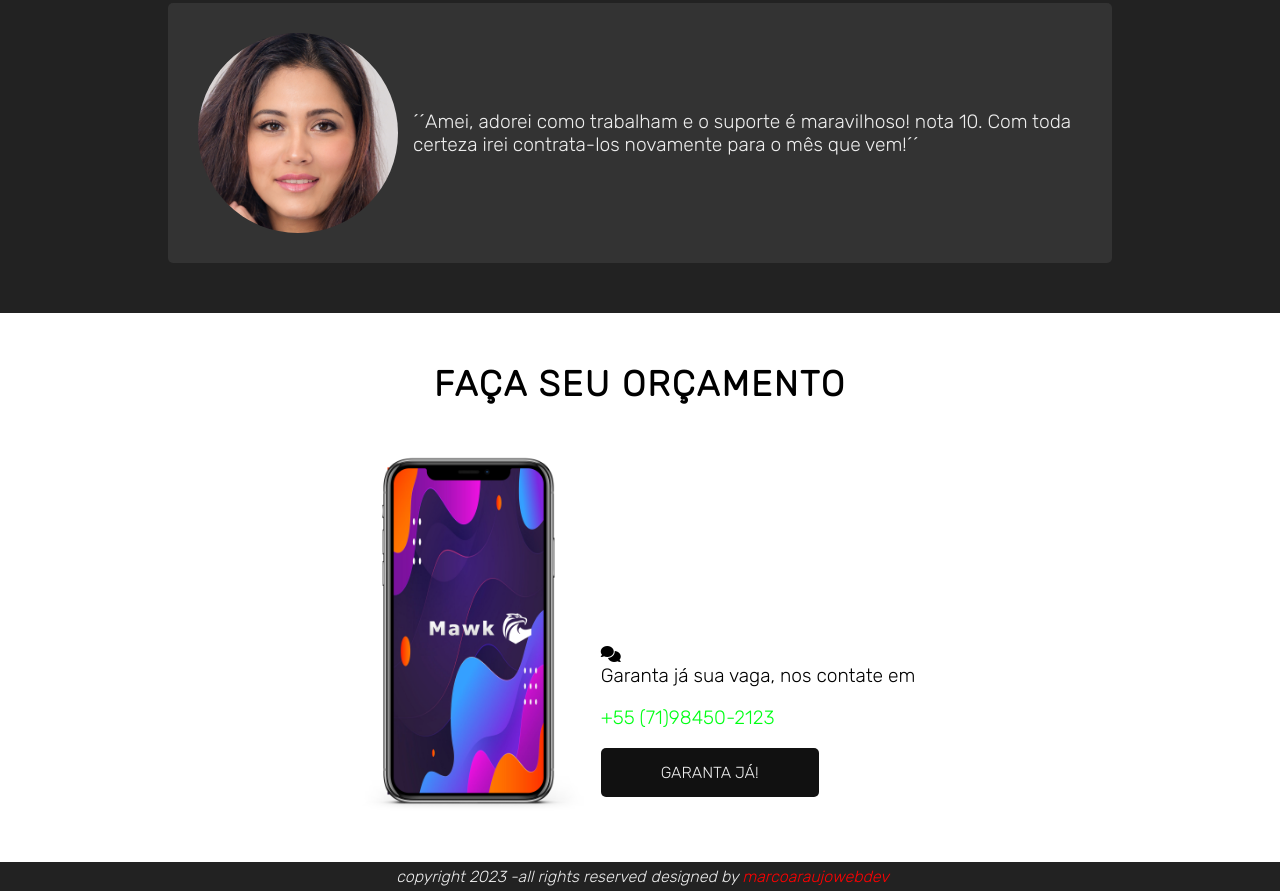
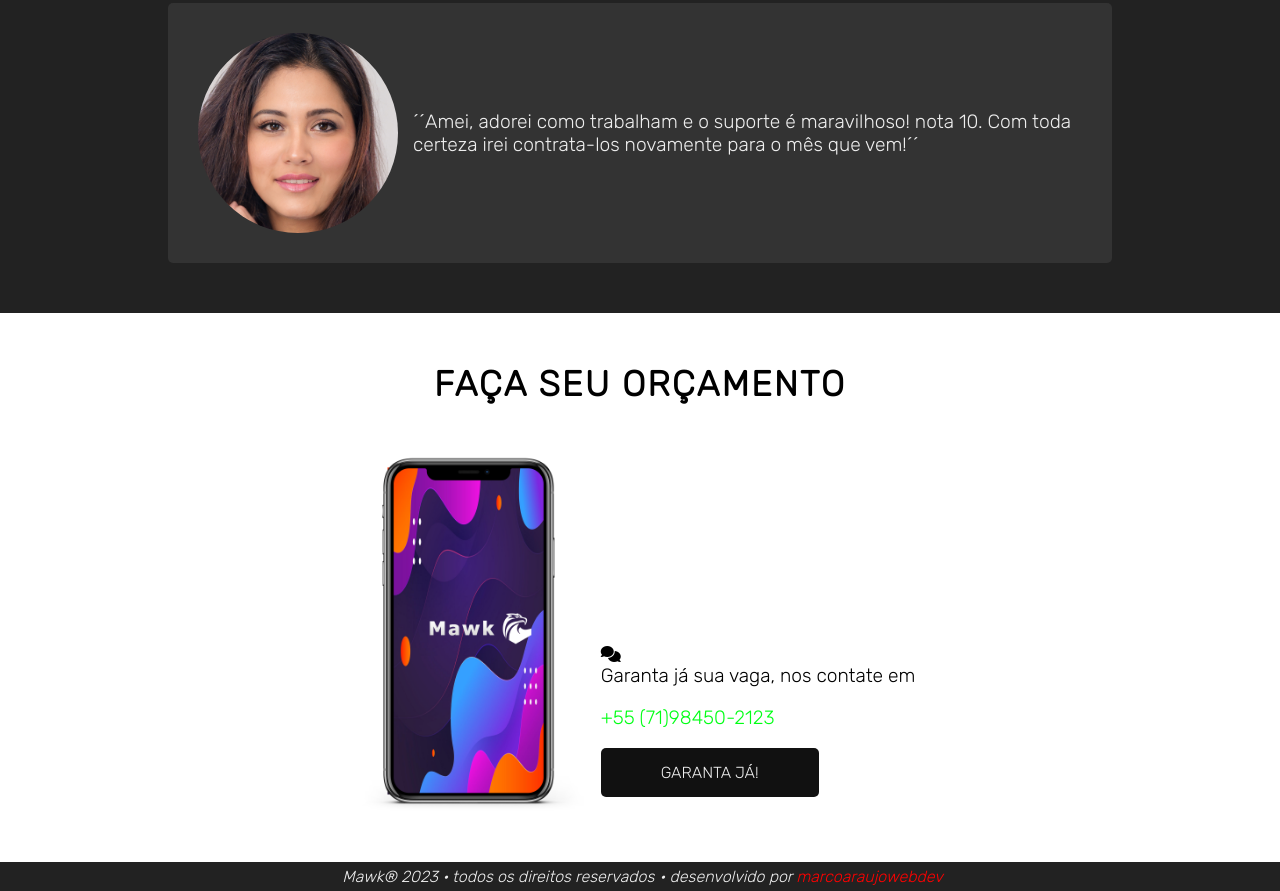
Before and after one commit to marcoaraujodev/Cool-looking-website, a plain HTML site: page index.html in a window 1280 px wide. Shown: the part 2545-3436 px from the top of the page. Drawn offline with Linux system fonts and the light colour scheme.

Commit message:
Update index.html

```diff
--- a/index.html
+++ b/index.html
@@ -111,8 +111,8 @@
                     </section>
 
             <footer>
-                <p class="copyright"> copyright 2023   -all rights reserved </p>
-                <p> designed by <a href="https://github.com/marcoaraujodev" target="_blank">marcoaraujowebdev</a></p>
+                <p class="copyright"> Mawk® 2023   • todos os direitos reservados </p>
+                <p> • desenvolvido por <a href="https://github.com/marcoaraujodev" target="_blank">marcoaraujowebdev</a></p>
             </footer>
     <!-- Icons -->
 <script src="https://kit.fontawesome.com/7711b49e7d.js" crossorigin="anonymous"></script>
```
